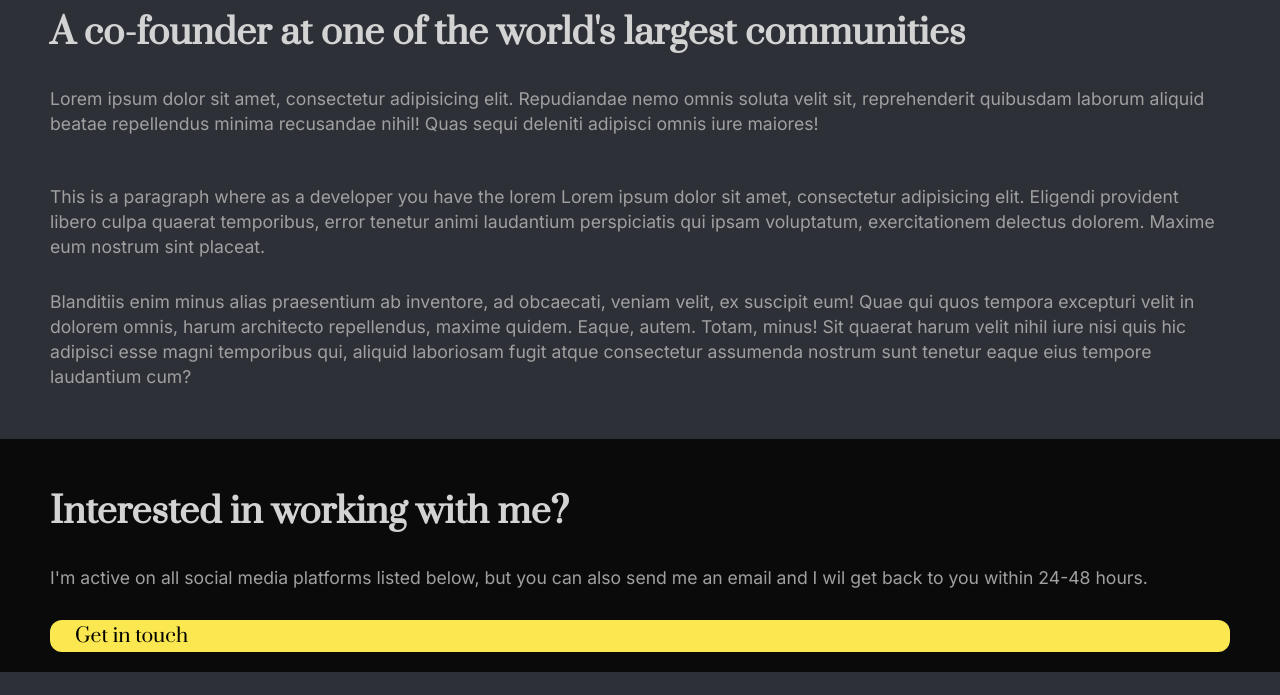
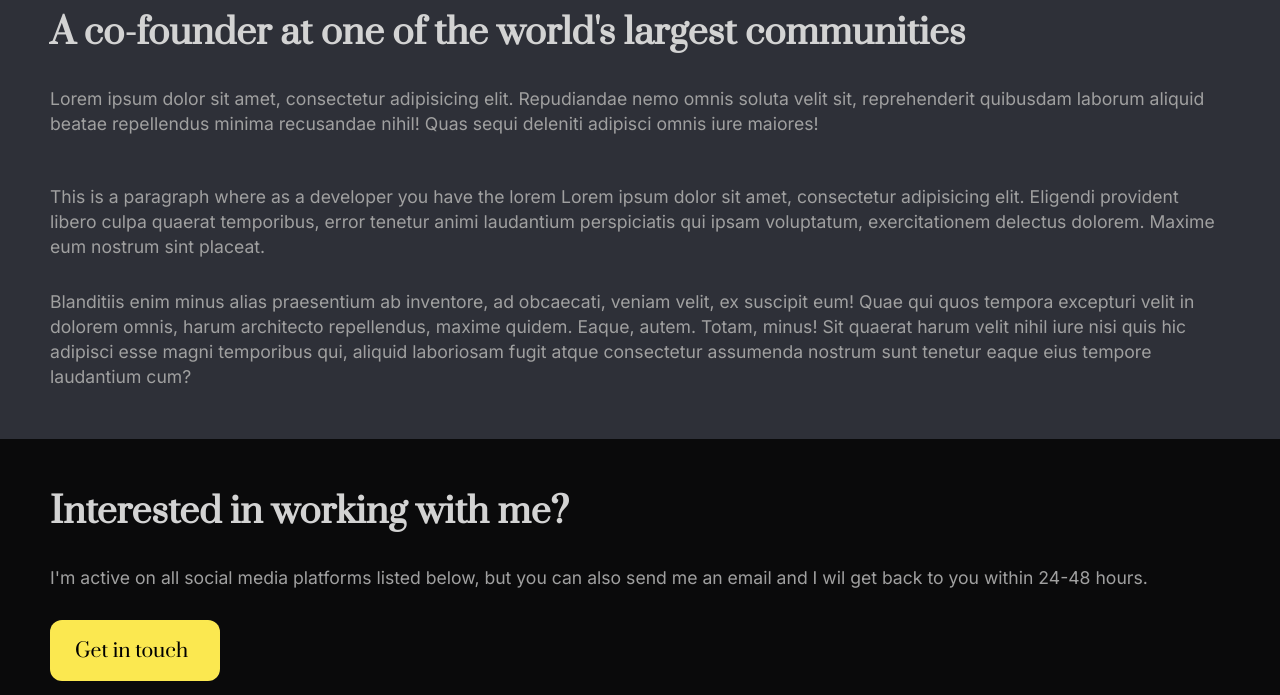
Before and after one commit to jackchealdang/portfolio-website, a plain HTML site: page index.html in a window 1280 px wide. Shown: the part 2303-2998 px from the top of the page. Drawn offline with Linux system fonts and the light colour scheme.

Commit message:
update button sizing, scale hover

```diff
--- a/stylesheet.css
+++ b/stylesheet.css
@@ -145,14 +145,18 @@ button {
 }
 
 .action_button {
-  display:block;
+  display:flex;
   color: black;
   background-color: #fbe850;
   border: none;
   font-family: Prata;
   font-size: 1.1em;
   padding: 3px 25px;
+  width:120px;
+  align-items: center;
+  height: 55px;
   cursor: pointer;
+  text-align: center;
   border-radius: 12px;
   transition: 0.3s ease-in-out;
 }
@@ -167,6 +171,7 @@ button:active{
 
 .action_button:hover {
   background-color: #ffed68;
+  scale:1.05;
 }
 
 .action_button:active{
```
